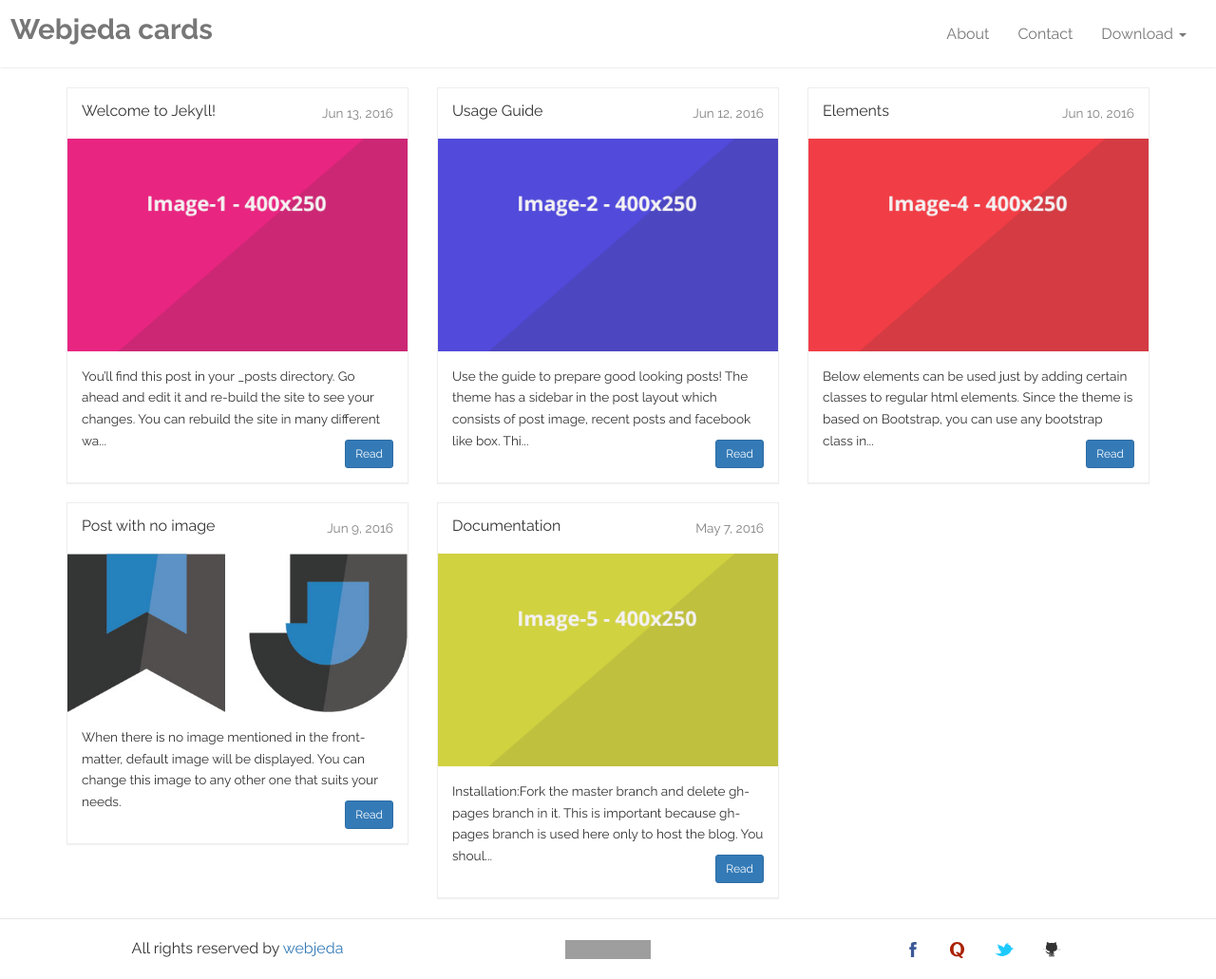
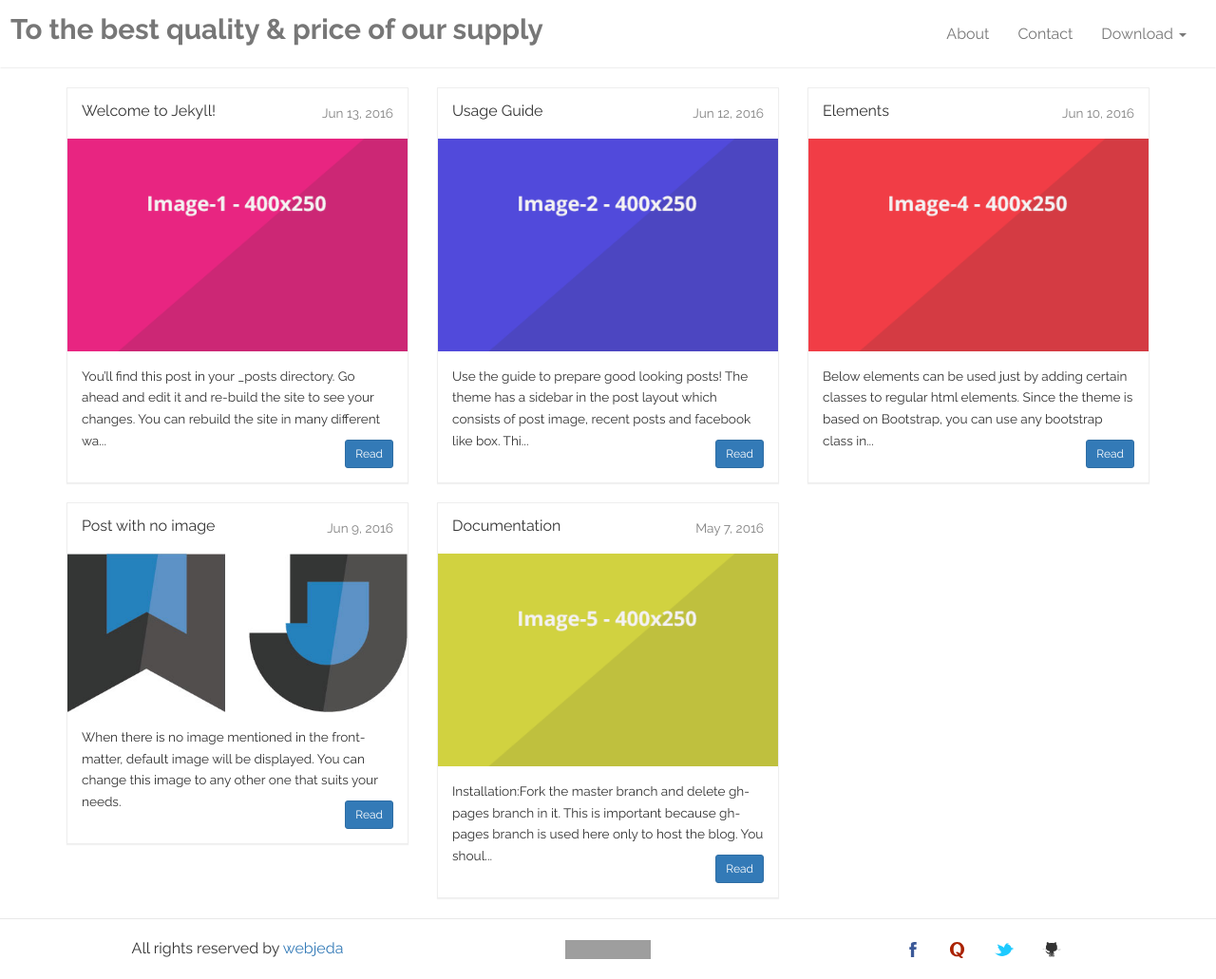
Before and after one commit to jinfuchen/supply, a Jekyll site: the page built from index.html, in a window 1280 px wide. Shown: the whole page at 95% size. Built offline with Jekyll 4.4.1, drawn with Linux system fonts in a browser that asks for light colours; the list of posts is cut into pages by our own code; grey boxes are pictures that could not be loaded.

Commit message:
commit title

```diff
--- a/_config.yml
+++ b/_config.yml
@@ -6,10 +6,10 @@
 # 'jekyll serve'. If you change this file, please restart the server process.
 
 # Site settings
-title: Webjeda cards
-email: your-email@domain.com
+title: To the best quality & price of our supply
+email: bajin886@gmail.com
 description: > # this means to ignore newlines until "baseurl:"
-  Webjeda Cards is a Bootstrap based jekyll theme for portfolio, photography or any kind of blog.
+  Thanks for going through our website named Supply. Supply presents Canadian products relevant to powder milk and health care.
 
 
 
```
